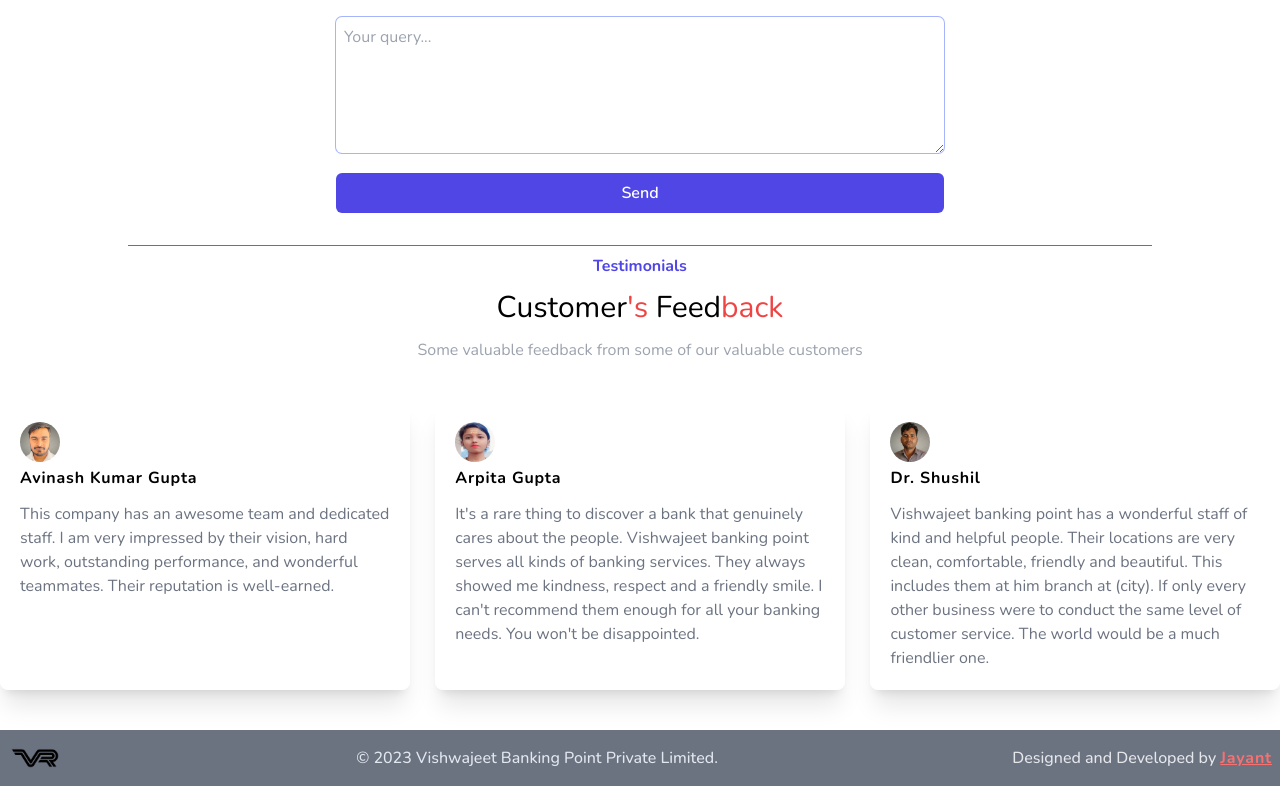
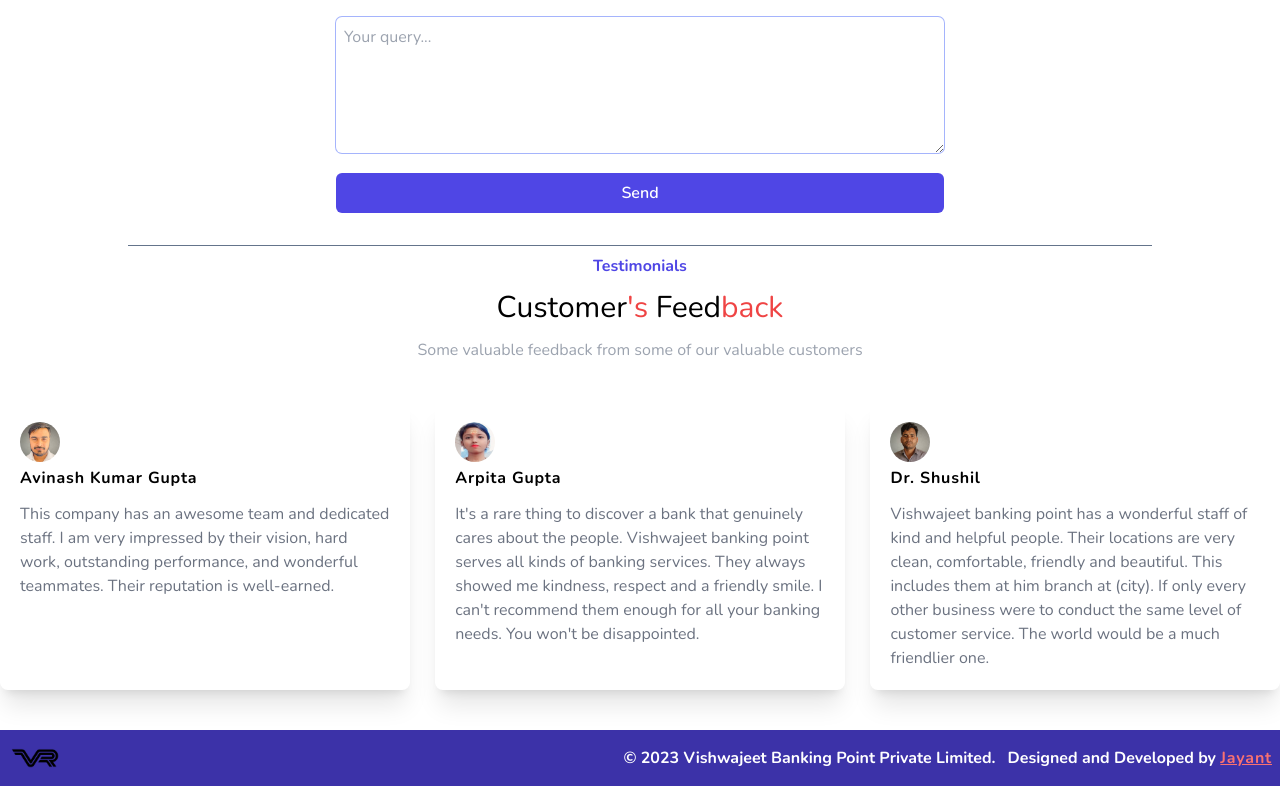
Before and after one commit to Jayant-001/vishwajeet_portfolio, a React (Create React App) app: page / in a window 1280 px wide. Shown: the part 4693-5479 px from the top of the page. Built offline with nearby package versions, Linux system fonts and the light colour scheme.

Commit message:
update footer

```diff
--- a/src/Pages/Footer.jsx
+++ b/src/Pages/Footer.jsx
@@ -4,7 +4,7 @@
 
 const Footer = () => {
     return (
-        <nav className=" bg-gray-500 dark:bg-slate-700 w-full">
+        <nav className=" bg-[#3c32a8] text-black dark:bg-slate-700 w-full">
             <div className="container px-2 mx-auto py-4 flex items-center justify-between">
                 {/* nav logo */}
                 <div className="flex items-center gap-2 cursor-pointer">
@@ -22,14 +22,16 @@
                     </span>
                 </div>
 
+                <div className="flex flex-col md:flex-row md:gap-3">
                     {/* Nav components */}
-                <div className="hidden md:inline font-medium text-center text-slate-200">
-                <span className="">&#169;</span> 2023 Vishwajeet Banking Point Private Limited.
+                    <div className="inline font-bold text-center text-white ">
+                        <span className="">&#169;</span> 2023 Vishwajeet Banking
+                        Point Private Limited.
                     </div>
 
                     {/* menu */}
 
-                <div className="font-medium text-center text-gray-200">
+                    <div className="font-bold text-center text-white ">
                         Designed and Developed by{" "}
                         <a
                             rel="noreferrer"
@@ -41,6 +43,7 @@
                         </a>
                     </div>
                 </div>
+            </div>
         </nav>
     );
 };
```
Lines whose indentation alone changed are shown as unchanged.
